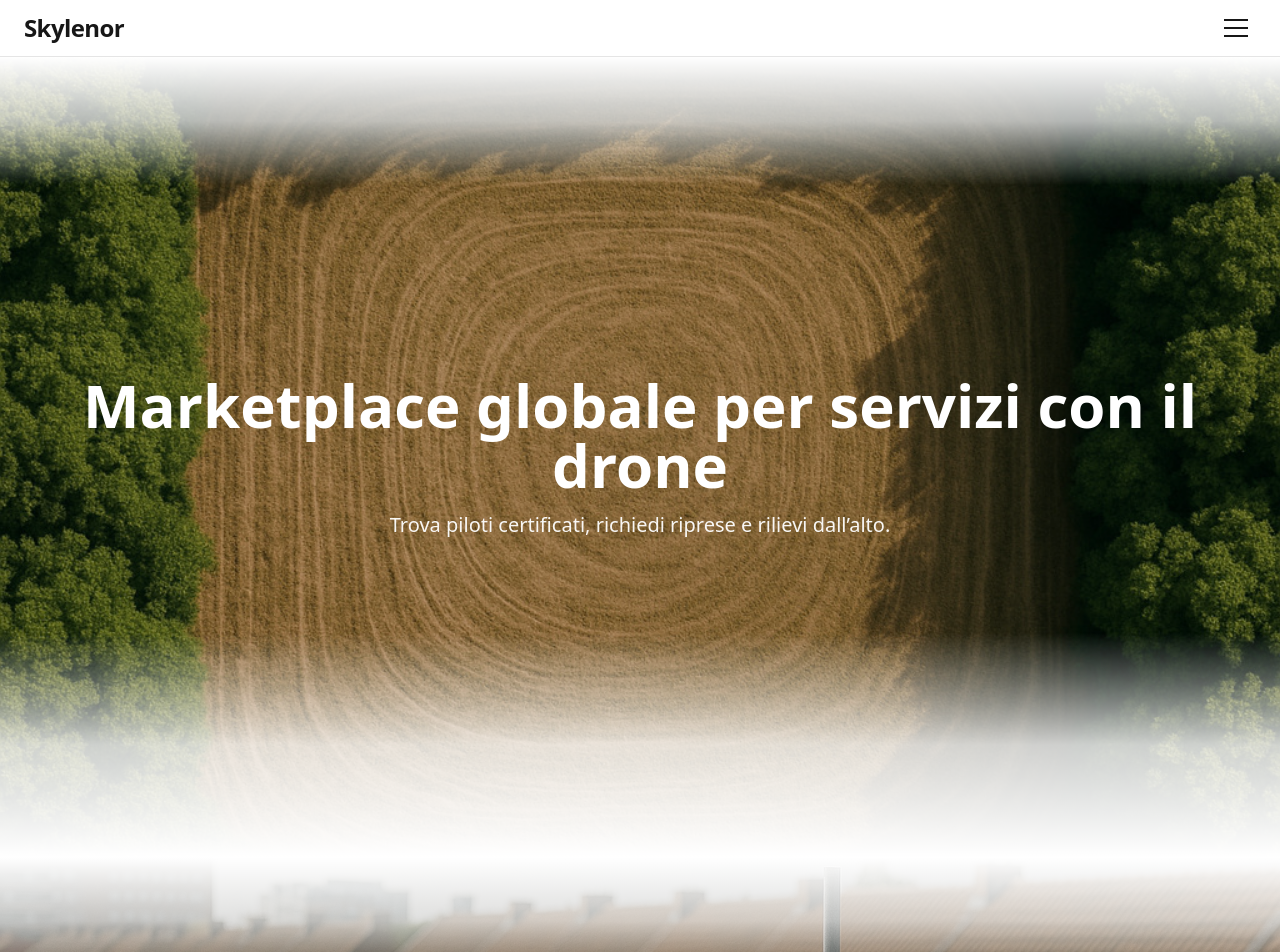
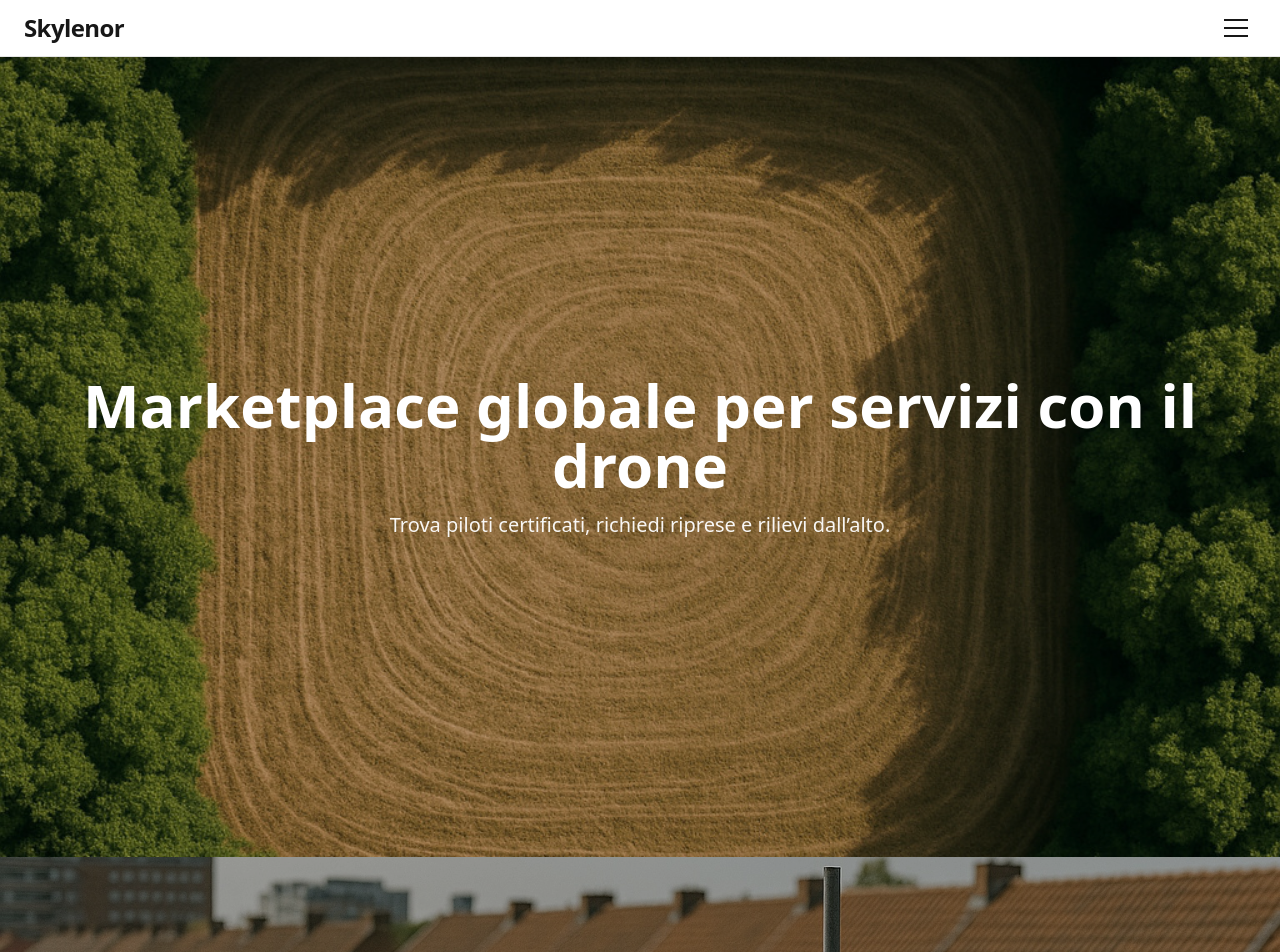
Before and after one commit to alessiomarciano007-prog/skylenor, a Next.js app: page / in a window 1280 px wide. Shown: the top 952 px of the page. Built offline with nearby package versions, Linux system fonts and the light colour scheme.

Commit message:
Update Section.tsx

```diff
--- a/app/components/Section.tsx
+++ b/app/components/Section.tsx
@@ -11,11 +11,33 @@ export default function Section({ children, className }: Props) {
     <section className={`relative w-full overflow-hidden ${className ?? ""}`}>
       {children}
 
-      {/* sfumatura in alto (più morbida) */}
-      <div className="pointer-events-none absolute inset-x-0 top-0 h-24 sm:h-32 bg-gradient-to-b from-white via-white/70 to-transparent" />
+      {/* SFUMATURA IN ALTO (corta e morbida) */}
+      <div
+        className="
+          pointer-events-none absolute inset-x-0 top-0
+          h-[90px] sm:h-[110px]       /* <— altezza della fascia sopra */
+          bg-[linear-gradient(to_bottom,
+            rgba(255,255,255,1)_0%,
+            rgba(255,255,255,0.92)_35%,
+            rgba(255,255,255,0.65)_70%,
+            rgba(255,255,255,0)_100%
+          )]
+        "
+      />
 
-      {/* sfumatura in basso (più lunga e omogenea) */}
-      <div className="pointer-events-none absolute inset-x-0 bottom-0 h-40 sm:h-56 bg-gradient-to-b from-transparent via-white/80 to-white" />
+      {/* SFUMATURA IN BASSO (corta e morbida) */}
+      <div
+        className="
+          pointer-events-none absolute inset-x-0 bottom-0
+          h-[110px] sm:h-[130px]      /* <— altezza della fascia sotto (la “blu”) */
+          bg-[linear-gradient(to_top,
+            rgba(255,255,255,1)_0%,
+            rgba(255,255,255,0.92)_35%,
+            rgba(255,255,255,0.65)_70%,
+            rgba(255,255,255,0)_100%
+          )]
+        "
+      />
     </section>
   );
 }
```
